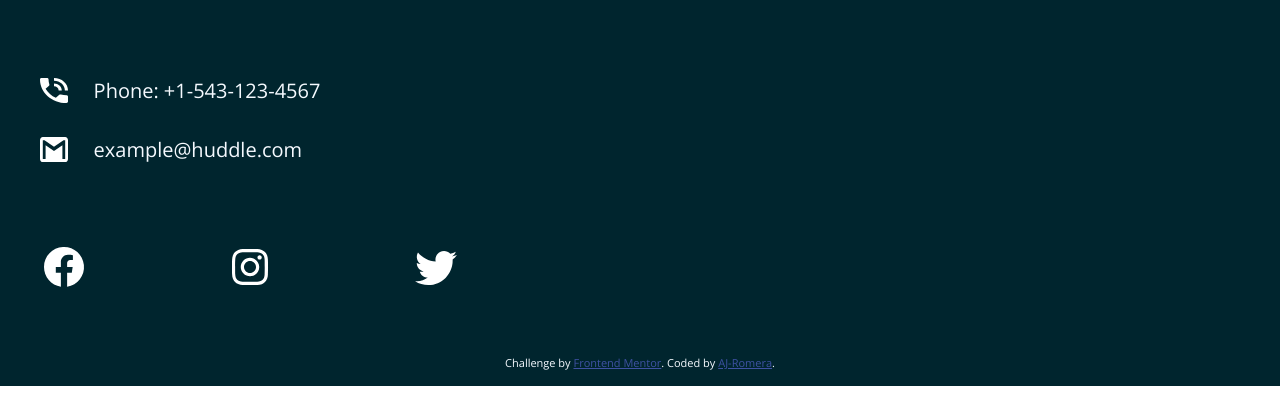
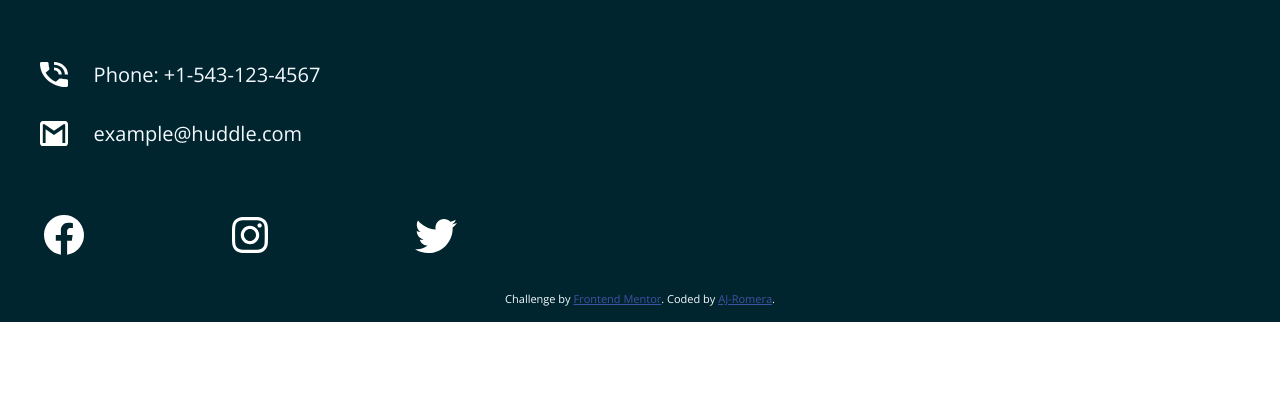
Before and after one commit to AJ-Romera/huddle-landing-page-with-curved-sections-fm, a website: page index.html in a window 1280 px wide. Shown: the part 8786-9183 px from the top of the page. After the commit the page ends 9119 px from the top, so only its background shows below. Drawn offline with nearby package versions, Linux system fonts and the light colour scheme.

Commit message:
FIX: Fixes some Footer´s Margins

```diff
--- a/styles.css
+++ b/styles.css
@@ -237,7 +237,7 @@ header a:hover {
 }
 
 .footer-info {
-	margin-bottom: 4rem;
+	margin-bottom: 3rem;
 }
 .footer-info img {
 	width: 60%;
@@ -252,7 +252,7 @@ header a:hover {
 .footer-contact {
 	display: flex;
 	flex-direction: column;
-	margin-bottom: 4rem;
+	margin-bottom: 3rem;
 }
 .footer-contact div {
 	display: flex;
@@ -272,7 +272,7 @@ header a:hover {
 
 .footer-social-media {
 	display: flex;
-	margin-bottom: 4rem;
+	margin-bottom: 2rem;
 	width: 35%;
 	justify-content: space-between;
 }
```
